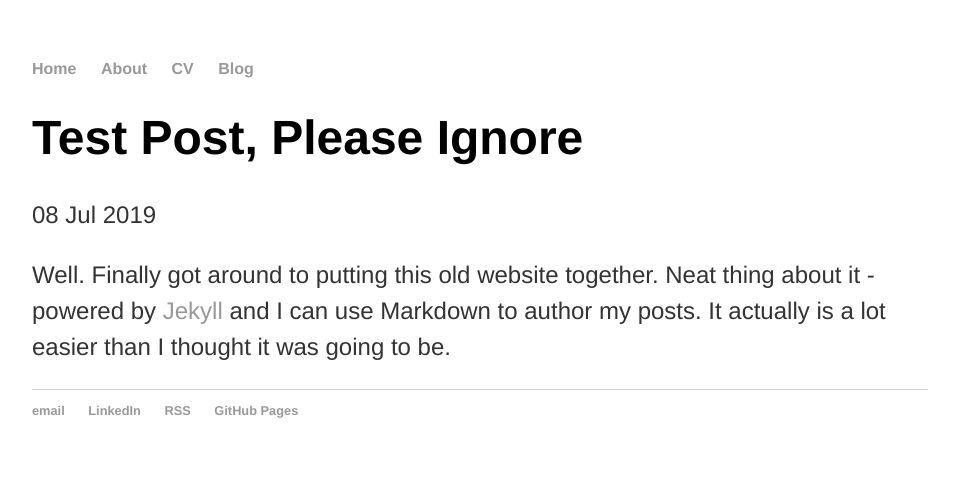
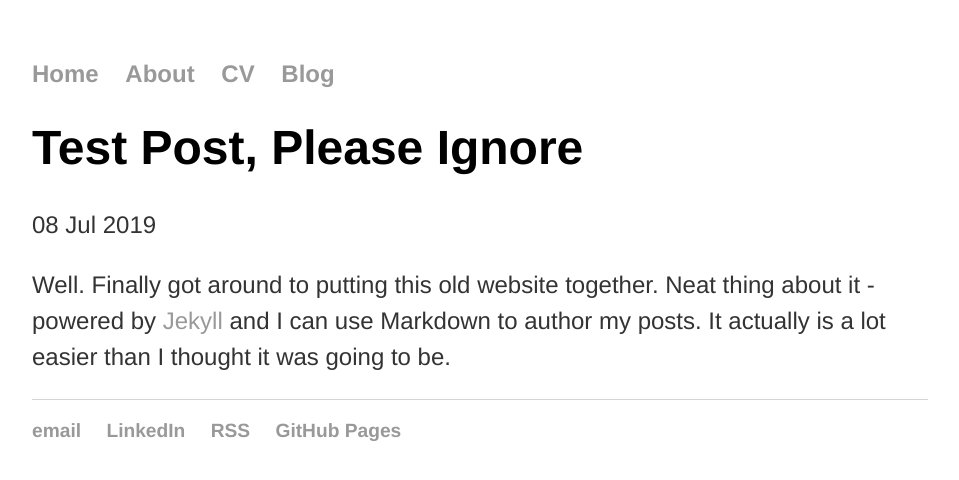
Before and after one commit to akion72/akion72.github.io, a Jekyll site: the page built from _posts/2019-07-08-First-Post.md, in a window 1280 px wide. Shown: the top 480 px of the page, without its empty margins (160-1119 px from the left). Built offline with Jekyll 4.4.1, drawn with Linux system fonts in a browser that asks for light colours.

Commit message:
Update main.css

```diff
--- a/css/main.css
+++ b/css/main.css
@@ -42,3 +42,10 @@ ul.posts {
 ul.posts li {
     list-style: none;
 }
+
+ul {
+    font-size: 1.5em;
+    font-family:'Helvetica', 'Arial', 'Sans-Serif';
+ul li {
+    font-size: 1.5em;
+    font-family:'Helvetica', 'Arial', 'Sans-Serif';
```
